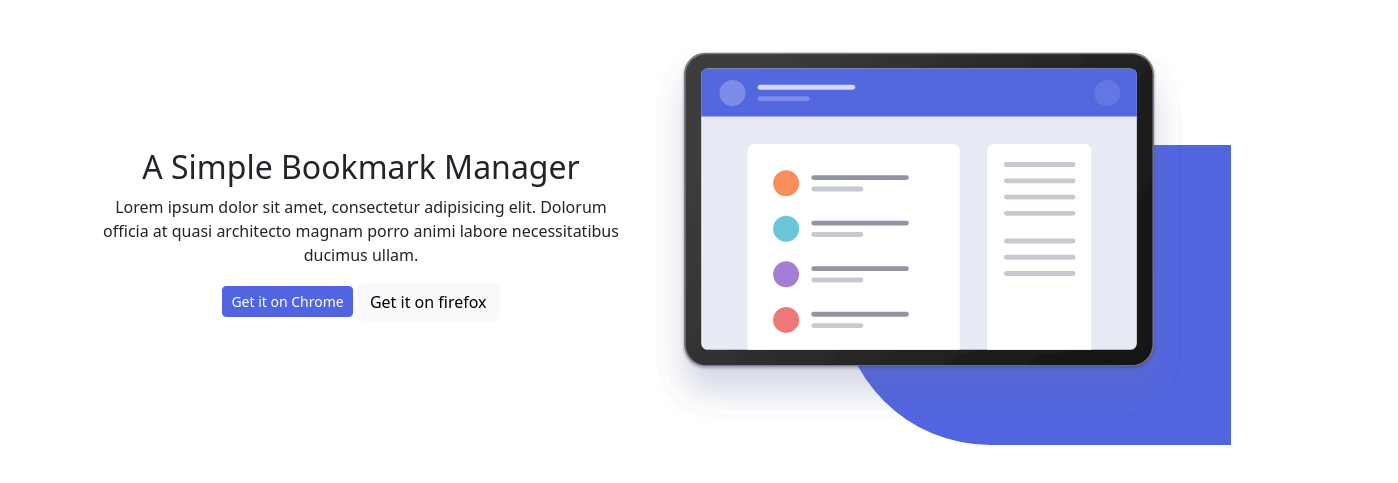
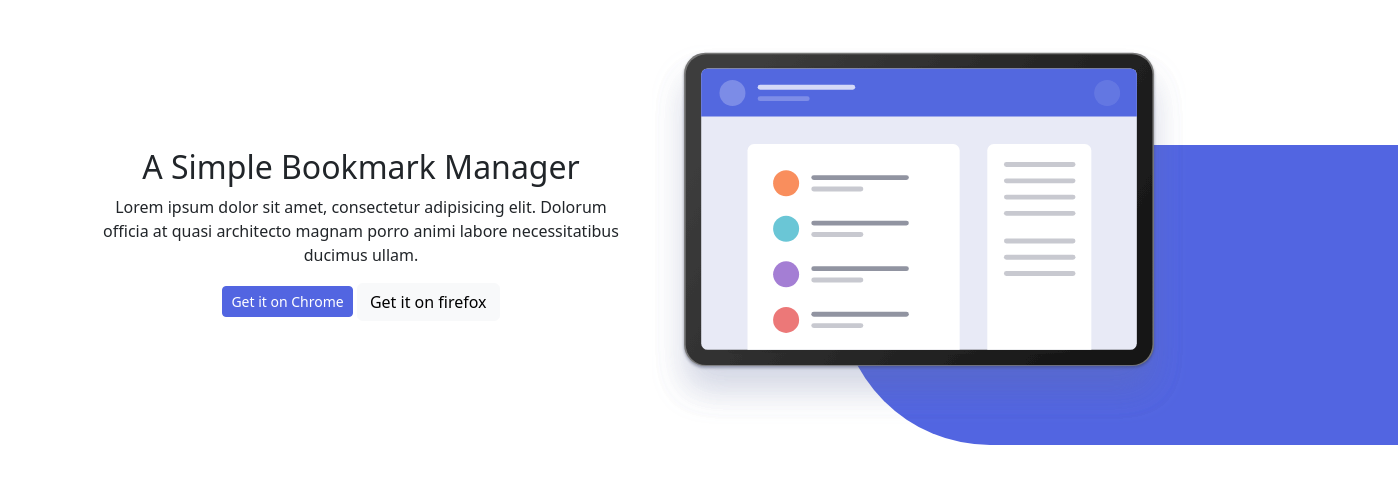
Before and after one commit to GemmaLleros/Sprint-2, a website: page index.html in a window 1280 px wide. Shown: the part 107-590 px from the top of the page, 1398 px wide, since content can reach past the window. Drawn offline with nearby package versions, Linux system fonts and the light colour scheme.

Commit message:
Exercici1

```diff
--- a/styles.scss
+++ b/styles.scss
@@ -1,11 +1,15 @@
 $primary:#5265E1;
 $secondary:#FA5959;
+body {
+
+    overflow-x: hidden;
+}
 .colorRed:hover{
     color: $secondary !important;
 }
 .blueFigure{
     background-color: $primary;
-    width: 70%;
+    width: 100%;
     top: 100px;
     height: 300px;
     left: 200px;
```
Also changed, not shown: index.html (+0 -3 lines), styles.css, 1 other file.
